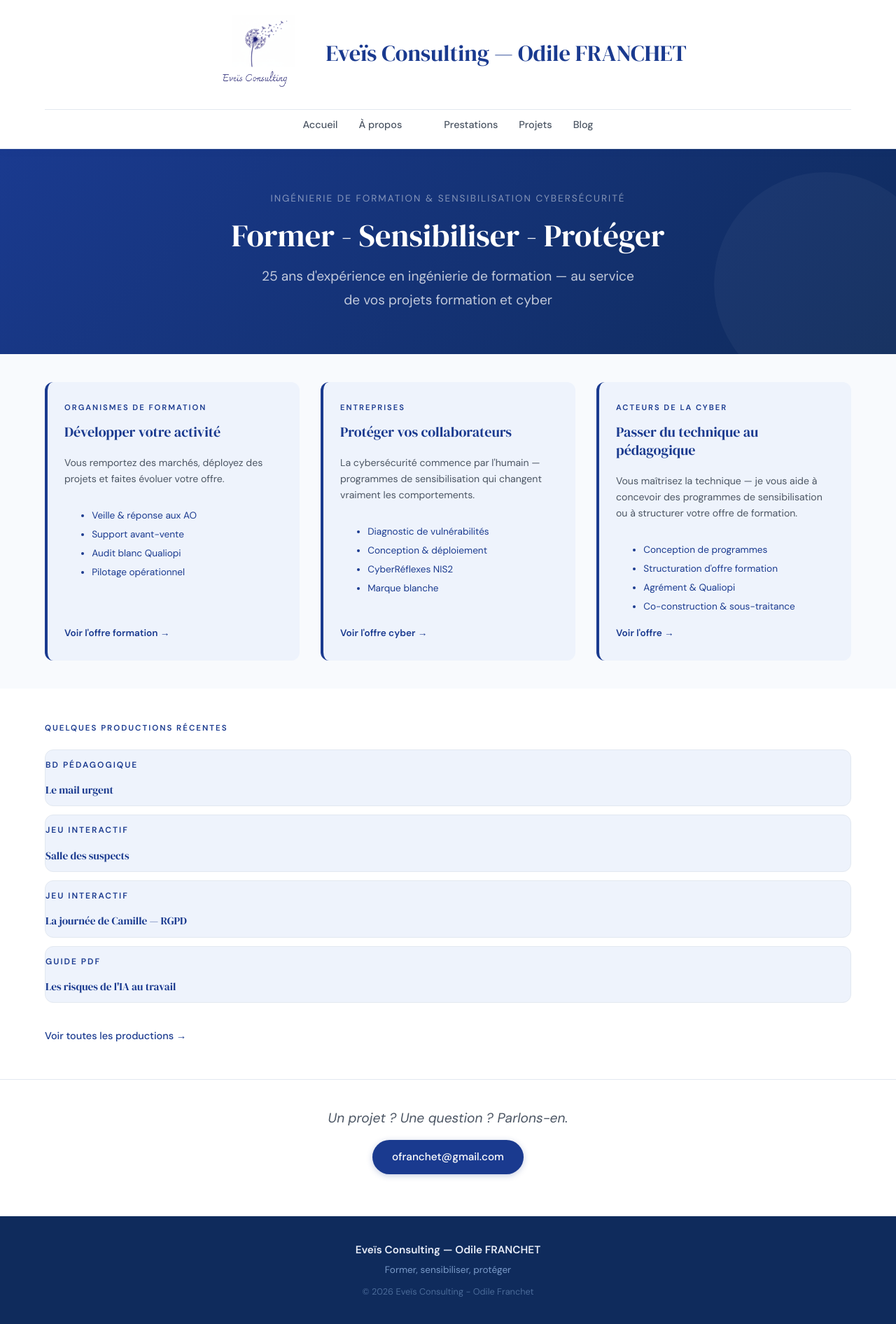
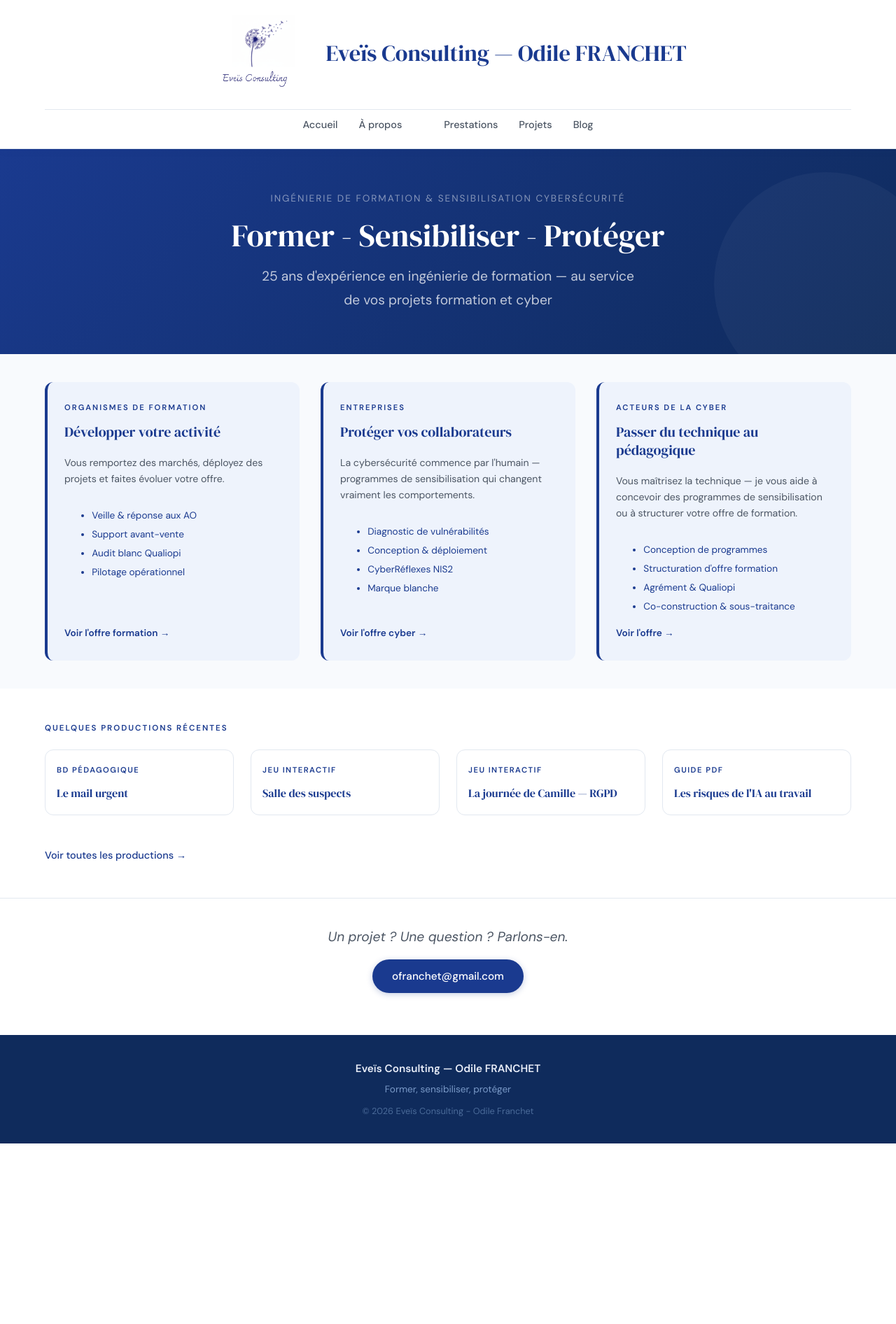
Before and after one commit to ofranchet73/eveis-consulting, a Jekyll site: the page built from index.html, in a window 1280 px wide. Shown: the whole page at 70% size. Built offline with Jekyll 4.4.1, drawn with Linux system fonts in a browser that asks for light colours; after the commit the page ends 1634 px from its top, so only the background shows below that.

Commit message:
Update index.html

```diff
--- a/index.html
+++ b/index.html
@@ -58,7 +58,7 @@
   </div>
 </div>
 
-<!-- Productions -->
+<!-- Productions en grille (côte à côte) -->
 <div class="home-productions">
   <div class="home-productions-inner">
     <p class="home-productions-label">Quelques productions récentes</p>
@@ -96,7 +96,7 @@
   --blue: #1a3a8f;
   --blue-light: #eef3fc;
   --blue-dark: #0f2b5c;
-  --accent: #2a5bd7;    /* Bleu clair */
+  --accent: #2a5bd7;
   --white: #ffffff;
   --bg: #f8fafd;
   --text: #1f2937;
@@ -201,14 +201,14 @@
 .home-porte-lien {
   font-size: 0.85rem;
   font-weight: 600;
-  color: var(--blue);  /* forcé en bleu */
+  color: var(--blue);
   text-decoration: none;
   margin-top: auto;
   display: inline-block;
   align-self: flex-start;
 }
 .home-porte-lien:hover {
-  color: var(--blue) !important;  /* reste bleu au survol */
+  color: var(--blue) !important;
   text-decoration: underline;
 }
 .home-productions {
@@ -225,35 +225,43 @@
   font-weight: 600;
   text-transform: uppercase;
   letter-spacing: 2px;
-  color: var(--blue) !important;  /* bleu forcé */
+  color: var(--blue) !important;
   margin-bottom: 20px;
 }
 .home-productions-list {
-  display: flex;
-  flex-direction: column;
-  gap: 12px;
-  margin-bottom: 20px;
+  display: grid;
+  grid-template-columns: repeat(4, 1fr);
+  gap: 24px;
+  margin-bottom: 30px;
 }
 .home-prod-item {
   display: flex;
-  gap: 16px;
-  align-items: baseline;
-  padding: 12px 0;
-  border-bottom: 1px solid var(--border);
+  flex-direction: column;
+  gap: 8px;
+  background: var(--white);
+  border: 1px solid var(--border);
+  border-radius: var(--radius);
+  padding: 20px 16px;
   text-decoration: none;
+  transition: box-shadow 0.2s, transform 0.15s;
 }
 .home-prod-item:hover {
-  padding-left: 8px;
+  box-shadow: 0 4px 16px rgba(26, 58, 143, 0.1);
+  transform: translateY(-2px);
 }
 .home-prod-tag {
-  font-size: 0.75rem;
+  font-size: 0.7rem;
   font-weight: 600;
-  color: var(--blue) !important;  /* bleu forcé */
-  min-width: 100px;
+  text-transform: uppercase;
+  letter-spacing: 1.5px;
+  color: var(--blue) !important;
+  margin-bottom: 4px;
 }
 .home-prod-title {
-  font-size: 0.95rem;
+  font-size: 1rem;
+  font-weight: 500;
   color: var(--blue);
+  line-height: 1.4;
 }
 .home-productions-link {
   display: inline-block;
@@ -294,6 +302,15 @@
   .hero h1 {
     font-size: 2rem;
   }
+  .home-productions-list {
+    grid-template-columns: repeat(2, 1fr);
+    gap: 16px;
+  }
+}
+@media (max-width: 480px) {
+  .home-productions-list {
+    grid-template-columns: 1fr;
+  }
 }
 .site-title:hover {
   color: var(--blue) !important;
```
